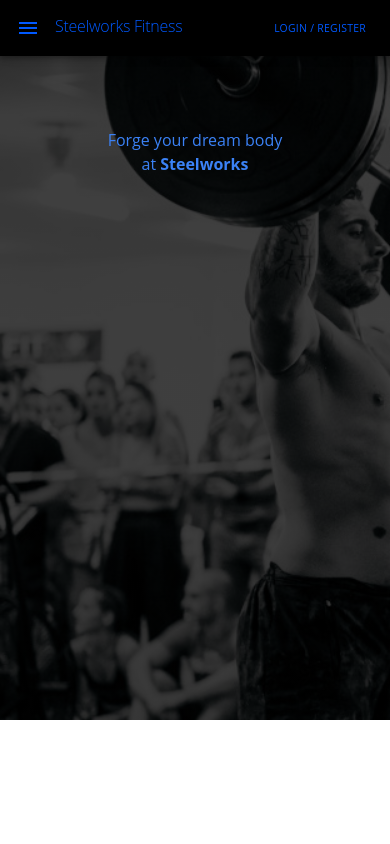
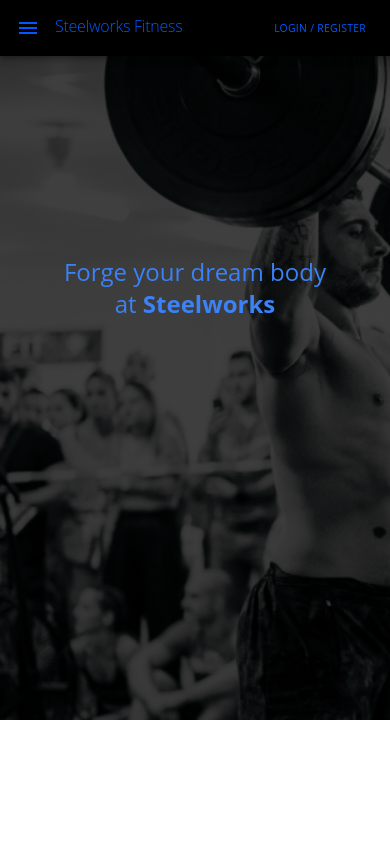
Before and after one commit to RobTheThief/steelworks-ci-5, a React app: page / in a window 390 px wide. Shown: the top 844 px of the page. Built offline with nearby package versions, Linux system fonts and the light colour scheme; the HTML template or start-up script is replaced by a standard one.

Commit message:
Improve hero text responsiveness

```diff
--- a/src/pages/Home.js
+++ b/src/pages/Home.js
@@ -10,7 +10,7 @@
     <>
       <section className="hero-container" id="hero">
         <div className="mt-16">
-          <h2 className="absolute w-full h-full top-0 left-0 text-center m-auto pb-64 lg:text-6xl md:text-4xl sm:text-2xl pt-32 md:pt-64 sm:pt-32 text-blue-500">
+          <h2 className="absolute w-full h-full top-0 left-0 text-center px-4 py-64 text-2xl lg:text-6xl md:text-4xl sm:text-3xl text-blue-500">
             Forge your dream body
             <br /> at <b>Steelworks</b>
           </h2>
```
